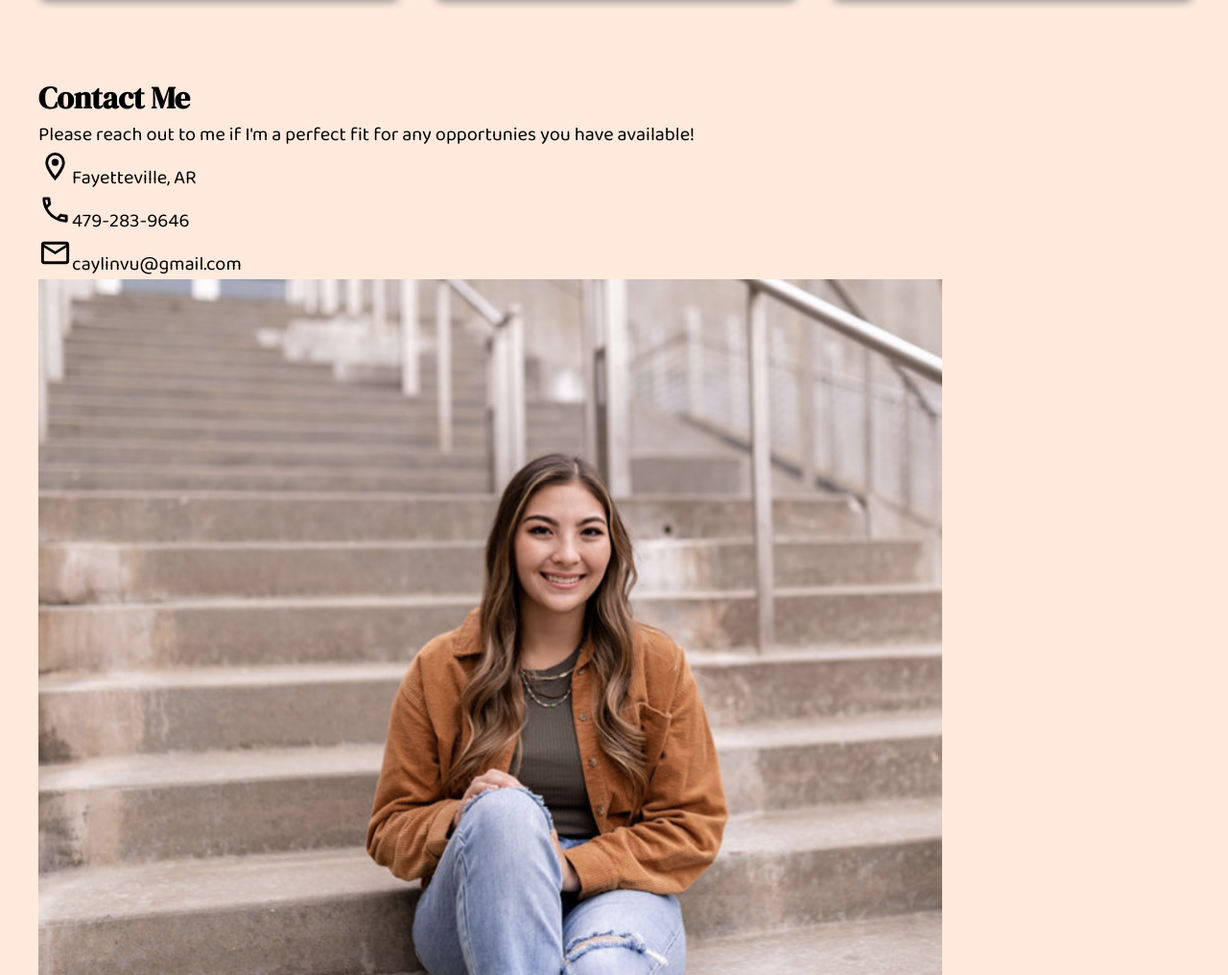
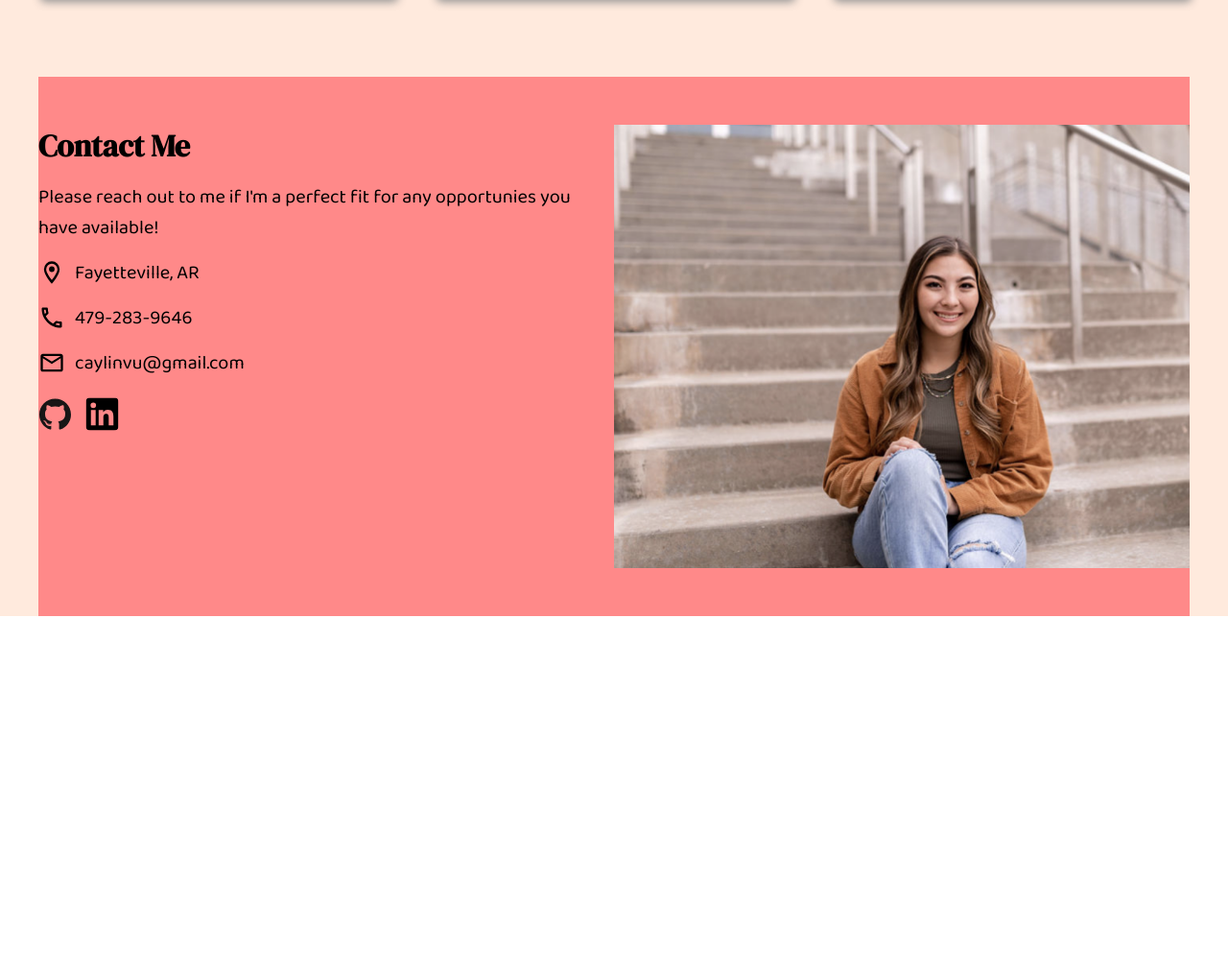
Before and after one commit to caylinvu/personal-portfolio, a plain HTML site: page index.html in a window 1280 px wide. Shown: the part 1729-2745 px from the top of the page at 96% size. After the commit the page ends 2371 px from the top, so only its background shows below. Drawn offline with Linux system fonts and the light colour scheme.

Commit message:
Style contact me section

```diff
--- a/index.html
+++ b/index.html
@@ -29,9 +29,13 @@
         <div class="contact-text">
             <h2>Contact Me</h2>
             <p>Please reach out to me if I'm a perfect fit for any opportunies you have available!</p>
-            <div><img src="images/map-marker-outline.svg" alt="location" class="icon">Fayetteville, AR</div>
-            <div><img src="images/phone-outline.svg" alt="phone" class="icon">479-283-9646</div>
-            <div><img src="images/email-outline.svg" alt="email" class="icon">caylinvu@gmail.com</div>
+            <div class="contact-info"><img src="images/map-marker-outline.svg" alt="location" class="icon">Fayetteville, AR</div>
+            <div class="contact-info"><img src="images/phone-outline.svg" alt="phone" class="icon">479-283-9646</div>
+            <div class="contact-info"><img src="images/email-outline.svg" alt="email" class="icon">caylinvu@gmail.com</div>
+            <div class="icon-container2">
+                <a href="https://github.com/caylinvu"><img src="images/github.svg" alt="github" class="icon"></a>
+                <a href="https://www.linkedin.com/in/caylin-vu-4a287914a"><img src="images/linkedin.svg" alt="linked in" class="icon"></a>
+            </div>
         </div>
         <img src="images/me2.PNG" alt="" class="contact-img">
     </div>
--- a/style.css
+++ b/style.css
@@ -41,11 +41,17 @@ h3 {
 
 .icon {
     max-width: 35px;
+    border-radius: 5px;
 }
 
 .icon-container img:hover,
 .link-container img:hover {
     background-color: var(--color1);
+    filter: brightness(90%);
+}
+
+.icon-container2 img:hover {
+    background-color: var(--color3);
     filter: brightness(90%);
 }
 
@@ -68,7 +74,8 @@ h3 {
     border-radius: 5px;
 }
 
-.about-me img {
+.about-me > img {
+    max-width: 500px;
     border-radius: 5px;
 }
 
@@ -152,3 +159,37 @@ h3 {
 
 
 /* ~~~~~~~~~~CONTACT ME~~~~~~~~~~ */
+
+.contact-me {
+    background-color: var(--color3);
+    display: flex;
+    padding: 50px 0px;
+    justify-content: space-between;
+    gap: 30px;
+}
+
+.contact-text > * {
+    padding-bottom: 15px;
+}
+
+.contact-info {
+    display: flex;
+    align-items: center;
+    gap: 10px;
+}
+
+.contact-info img {
+    max-width: 28px;
+}
+
+.icon-container2 a:first-child {
+    margin-right: 10px;
+}
+
+.contact-text div:last-child {
+    padding-top: 5px;
+}
+
+.contact-me > img {
+    max-width: 600px;
+}
```
